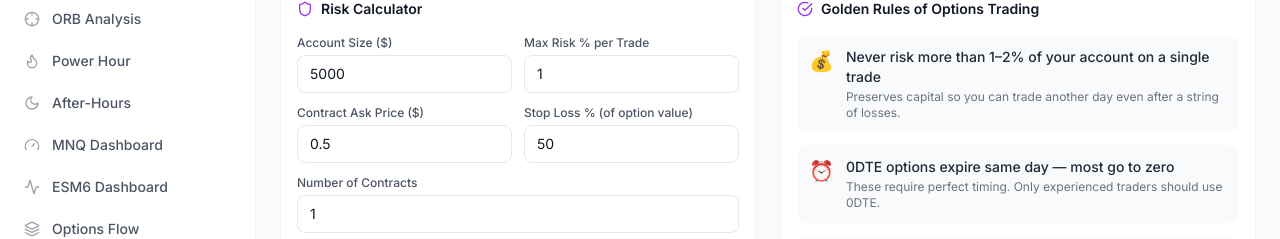
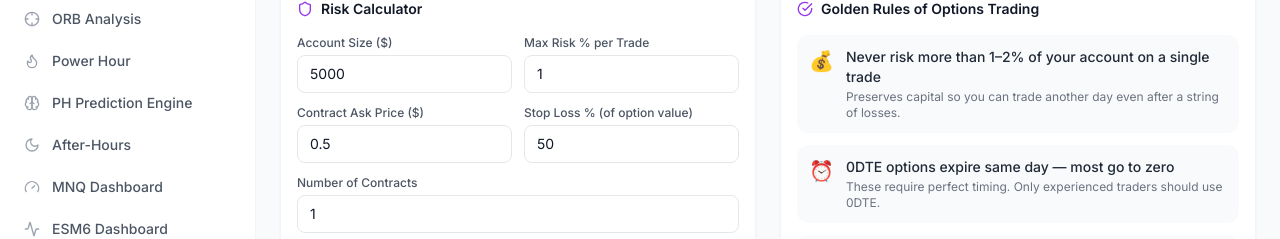
Before and after one commit to sparkye9/Tradevi-, a Next.js app: page /risk in a window 1280 px wide. Shown: the part 212-451 px from the top of the page. Built offline with nearby package versions, Linux system fonts and the light colour scheme; no server answers.

Commit message:
Add Power Hour Prediction Engine to sidebar nav
https://claude.ai/code/session_019vyyRMuTQnHrmhaLmw3oE9

```diff
--- a/components/layout/Sidebar.tsx
+++ b/components/layout/Sidebar.tsx
@@ -5,7 +5,7 @@ import { clsx } from 'clsx';
 import {
   LayoutDashboard, Search, BarChart2, Eye, Zap, Shield,
   Bell, BookOpen, FlaskConical, BookMarked, ClipboardList, X, TrendingUp,
-  CandlestickChart, Crosshair, Gauge, Layers, Flame, Moon, Activity,
+  CandlestickChart, Crosshair, Gauge, Layers, Flame, Moon, Activity, Brain,
 } from 'lucide-react';
 
 const navItems = [
@@ -14,6 +14,7 @@ const navItems = [
   { href: '/market-analysis', label: 'Market Analysis', icon: TrendingUp },
   { href: '/orb-analysis', label: 'ORB Analysis', icon: Crosshair },
   { href: '/power-hour', label: 'Power Hour', icon: Flame },
+  { href: '/power-hour-engine', label: 'PH Prediction Engine', icon: Brain },
   { href: '/after-hours', label: 'After-Hours', icon: Moon },
   { href: '/mnq-dashboard', label: 'MNQ Dashboard', icon: Gauge },
   { href: '/esm6-dashboard', label: 'ESM6 Dashboard', icon: Activity },
```
